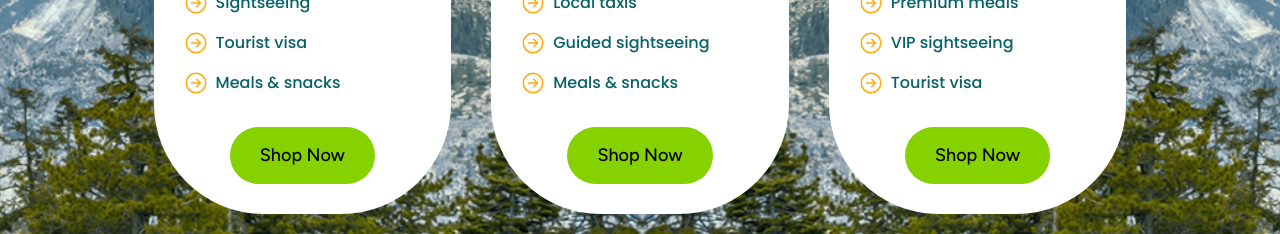
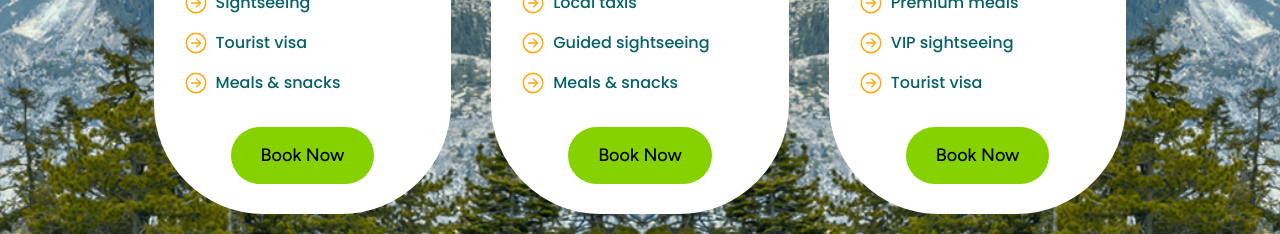
Before and after one commit to Itssanthoshhere/Travelor, a React (Vite) app: page /pricing in a window 1280 px wide. Shown: the part 1260-1494 px from the top of the page. Built offline with nearby package versions, Linux system fonts and the light colour scheme; a web font is replaced by a local one.

Commit message:
fix: update pricing card button labels from "Shop Now" to "Book Now"
- align button text with actual contact/booking form navigation
- update all three pricing tier buttons (Budget, Mid-Range, Luxury)
- improve UX clarity for users navigating to contact page

```diff
--- a/src/Pages/PricingPlan/PricingPlan.jsx
+++ b/src/Pages/PricingPlan/PricingPlan.jsx
@@ -158,7 +158,7 @@ export default function PricingPlan() {
               </ul>
 
               <div className="flex justify-center items-center">
-                <MainBtn to="/contact" text={"Shop Now"} />
+                <MainBtn to="/contact" text={"Book Now"} />
               </div>
             </div>
           </div>
@@ -240,7 +240,7 @@ export default function PricingPlan() {
               </ul>
 
               <div className="flex justify-center items-center">
-                <MainBtn to="/contact" text={"Shop Now"} />
+                <MainBtn to="/contact" text={"Book Now"} />
               </div>
             </div>
           </div>
@@ -322,7 +322,7 @@ export default function PricingPlan() {
               </ul>
 
               <div className="flex justify-center items-center">
-                <MainBtn to="/contact" text={"Shop Now"} />
+                <MainBtn to="/contact" text={"Book Now"} />
               </div>
             </div>
           </div>
```
